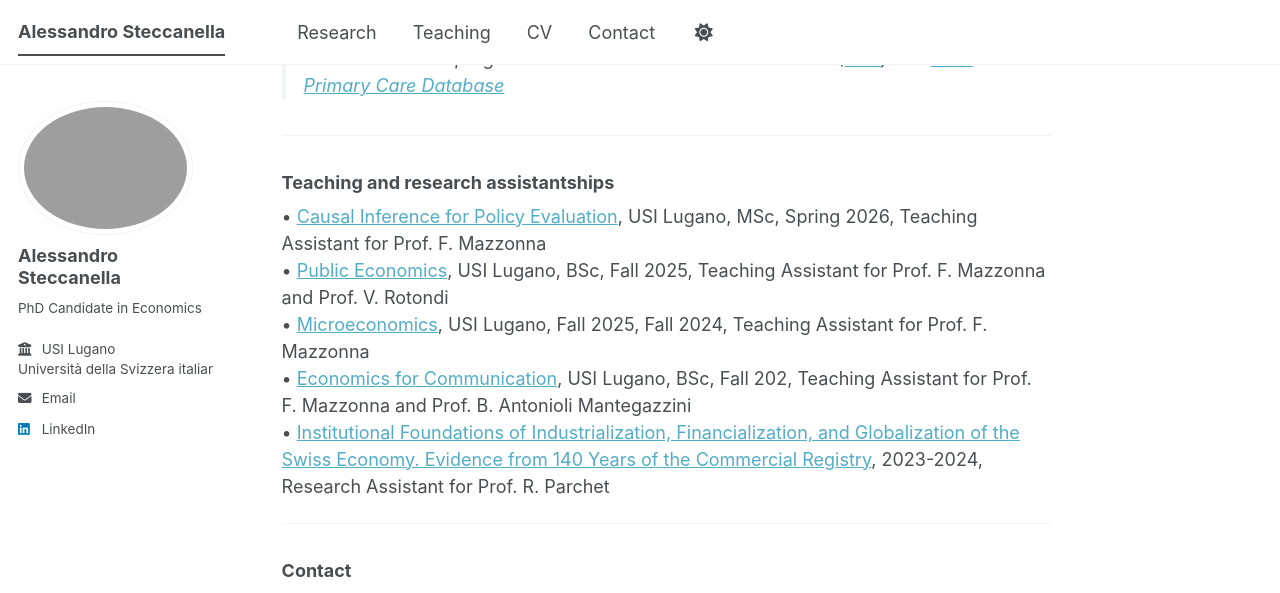
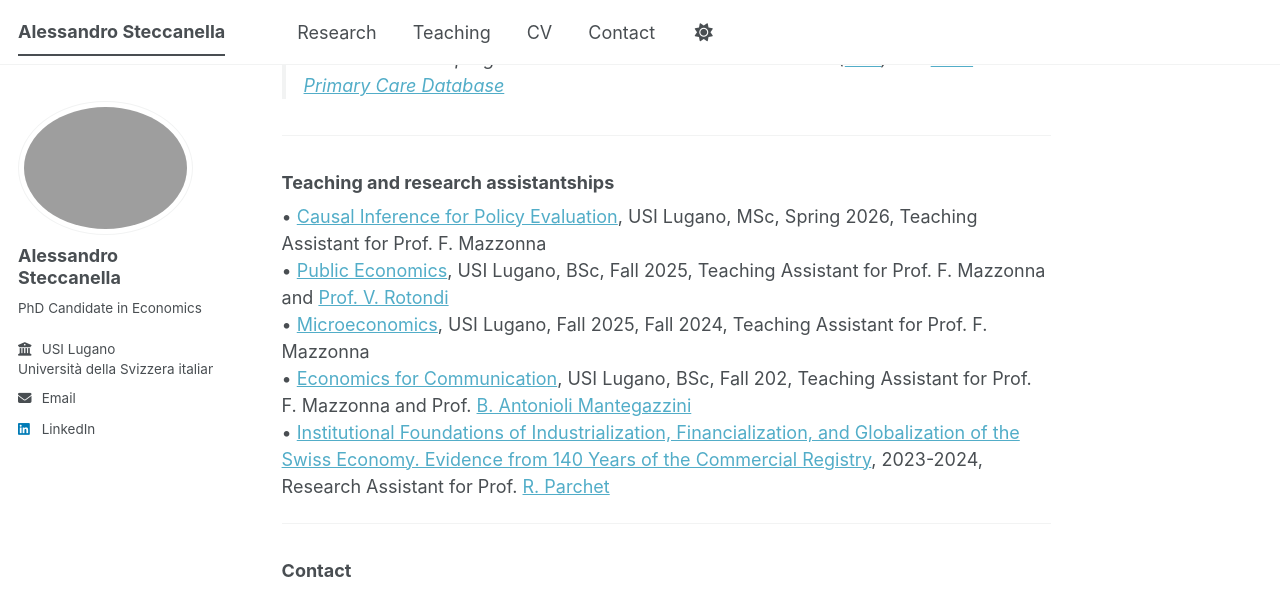
Before and after one commit to AlessandroSteccanella/alessandrosteccanella.github.io, a Jekyll site: the page built from _pages/about.md, in a window 1280 px wide and 900 px high, scrolled down 749 px, cut to the strip 0-593 px from the top of the window. Built offline with Jekyll 4.4.1, drawn with Linux system fonts in a browser that asks for light colours; emoji names are drawn with the system emoji font; a script bundle is joined from its source files by our own code; library files that are not in the unit come from our copies; part of the change alters nothing that is shown.

```diff
--- a/_pages/about.md
+++ b/_pages/about.md
@@ -37,10 +37,10 @@ You can find my CV [here](/files/cv.pdf).
 
 ### Teaching and research assistantships
 • [Causal Inference for Policy Evaluation](https://search.usi.ch/en/courses/35275839/causal-inference-for-policy-evaluation), USI Lugano, MSc, Spring 2026, Teaching Assistant for Prof. F. Mazzonna<br>
-• [Public Economics](https://search.usi.ch/en/courses/35275549/public-economics), USI Lugano, BSc, Fall 2025, Teaching Assistant for Prof. F. Mazzonna and Prof. V. Rotondi<br>
+• [Public Economics](https://search.usi.ch/en/courses/35275549/public-economics), USI Lugano, BSc, Fall 2025, Teaching Assistant for Prof. F. Mazzonna and [Prof. V. Rotondi](https://www.valentinarotondi.eu/curriculum-vitae)<br>
 • [Microeconomics](https://search.usi.ch/en/courses/35275822/microeconomia), USI Lugano, Fall 2025, Fall 2024, Teaching Assistant for Prof. F. Mazzonna<br>
-• [Economics for Communication](https://search.usi.ch/en/courses/35275275/economics-for-communication), USI Lugano, BSc, Fall 202, Teaching Assistant for Prof. F. Mazzonna and Prof. B. Antonioli Mantegazzini<br>
-• [Institutional Foundations of Industrialization, Financialization, and Globalization of the Swiss Economy. Evidence from 140 Years of the Commercial Registry](https://data.snf.ch/grants/grant/209465), 2023-2024, Research Assistant for Prof. R. Parchet<br>
+• [Economics for Communication](https://search.usi.ch/en/courses/35275275/economics-for-communication), USI Lugano, BSc, Fall 202, Teaching Assistant for Prof. F. Mazzonna and Prof. [B. Antonioli Mantegazzini](https://search.usi.ch/it/persone/75e9ec9e2450d661e6e66447654a6db3/antonioli-mantegazzini-barbara)<br>
+• [Institutional Foundations of Industrialization, Financialization, and Globalization of the Swiss Economy. Evidence from 140 Years of the Commercial Registry](https://data.snf.ch/grants/grant/209465), 2023-2024, Research Assistant for Prof. [R. Parchet](https://sites.google.com/site/raphaelparchet/home)<br>
 
 
 ---
```
